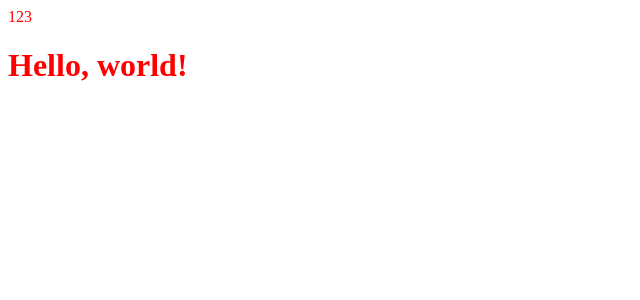
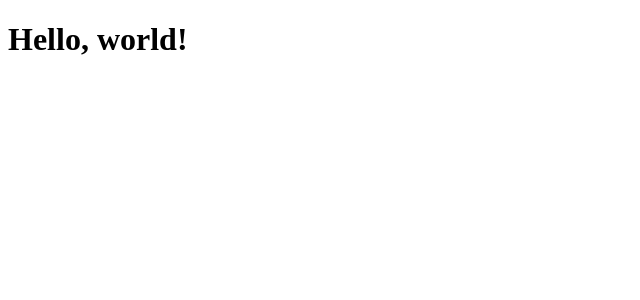
Before and after one commit to loxygenK/periodo, a React app: page / in a window 1280 px wide. Shown: the top 300 px of the page, without its empty margins (0-640 px from the left). Built offline with nearby package versions, Linux system fonts and the light colour scheme.

Commit message:
🔥 Removed testing things

```diff
--- a/src/comps/app.tsx
+++ b/src/comps/app.tsx
@@ -1,10 +1,8 @@
 import * as React from "react";
-import style from "@style/test.module.scss";
 
 const App: React.FC = () => (
-  <div className={style.test}>
-    <span className={style.test}>123</span>
-    <h1 className={style.insideTheTest}>Hello, world!</h1>
+  <div>
+    <h1>Hello, world!</h1>
   </div>
 );
 
--- a/src/style/test.module.scss
+++ /dev/null
@@ -1,7 +0,0 @@
-.test {
-  color: red;
-
-  .inside-the-test {
-    font-size: 1.5em;
-  }
-}
```
Also changed, not shown: src/style/test.module.scss.d.ts (deleted, +0 -10 lines).
